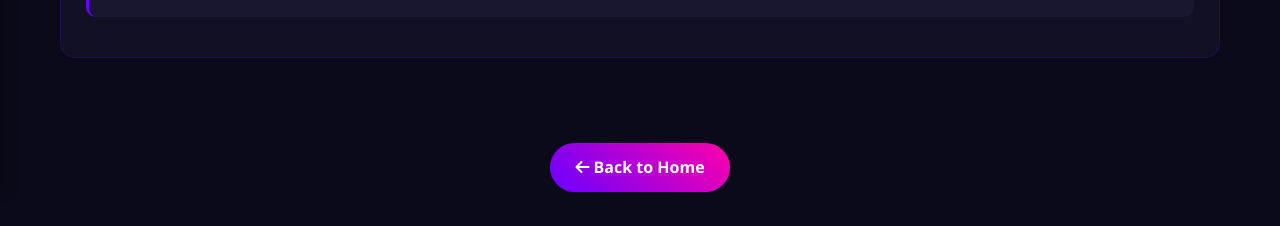
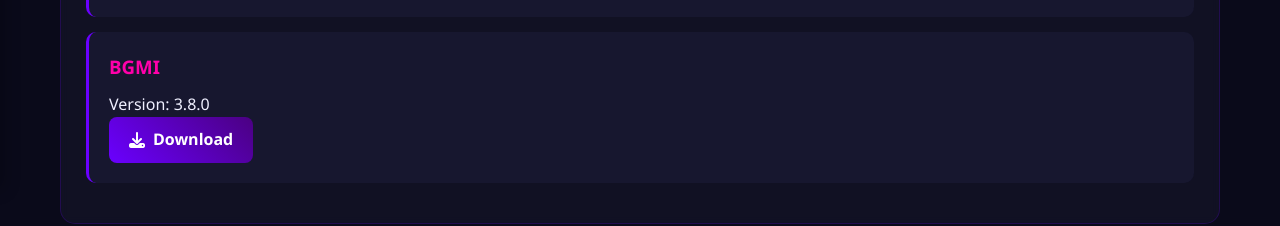
Before and after one commit to darksideyt762/darkside-website, a website: page downloads.html in a window 1280 px wide. Shown: the part 610-836 px from the top of the page. Drawn offline with Linux system fonts and the light colour scheme.

Commit message:
Update downloads.html

```diff
--- a/downloads.html
+++ b/downloads.html
@@ -56,6 +56,15 @@
                     <i class="fas fa-download"></i> Download
                 </a>
             </div>
+
+
+<div class="update-item">
+    <h3>BGMI</h3>
+    <p>Version: 3.8.0</p>
+    <a href="https://apkdownload.battlegroundsmobileindia.com/bgmi_3.8.0_homepage_EvmElqfa.apk" class="download-btn">
+        <i class="fas fa-download"></i> Download
+    </a>
+</div>
             <!-- AUTO-GENERATED CONTENT END -->
         </section>
 
```
